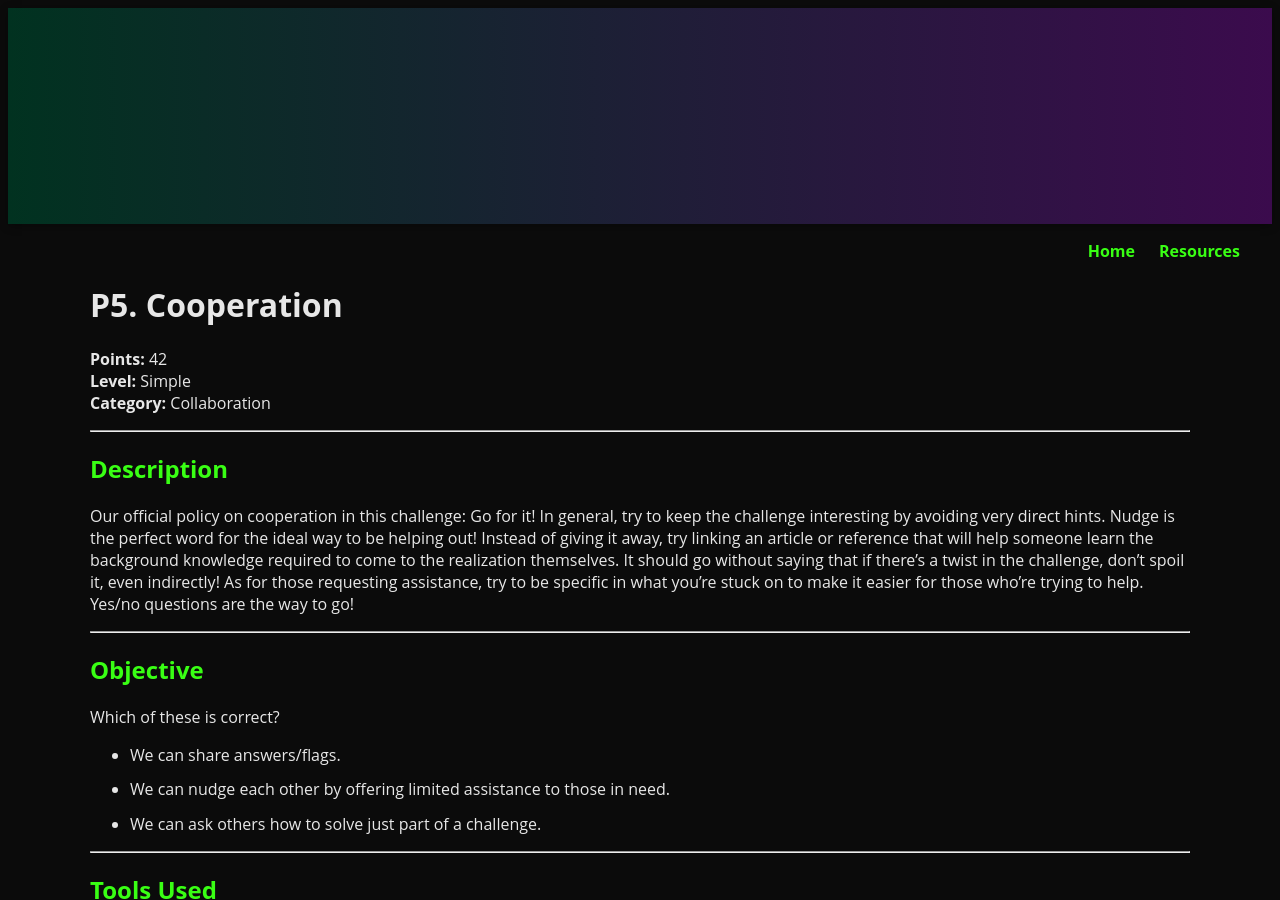
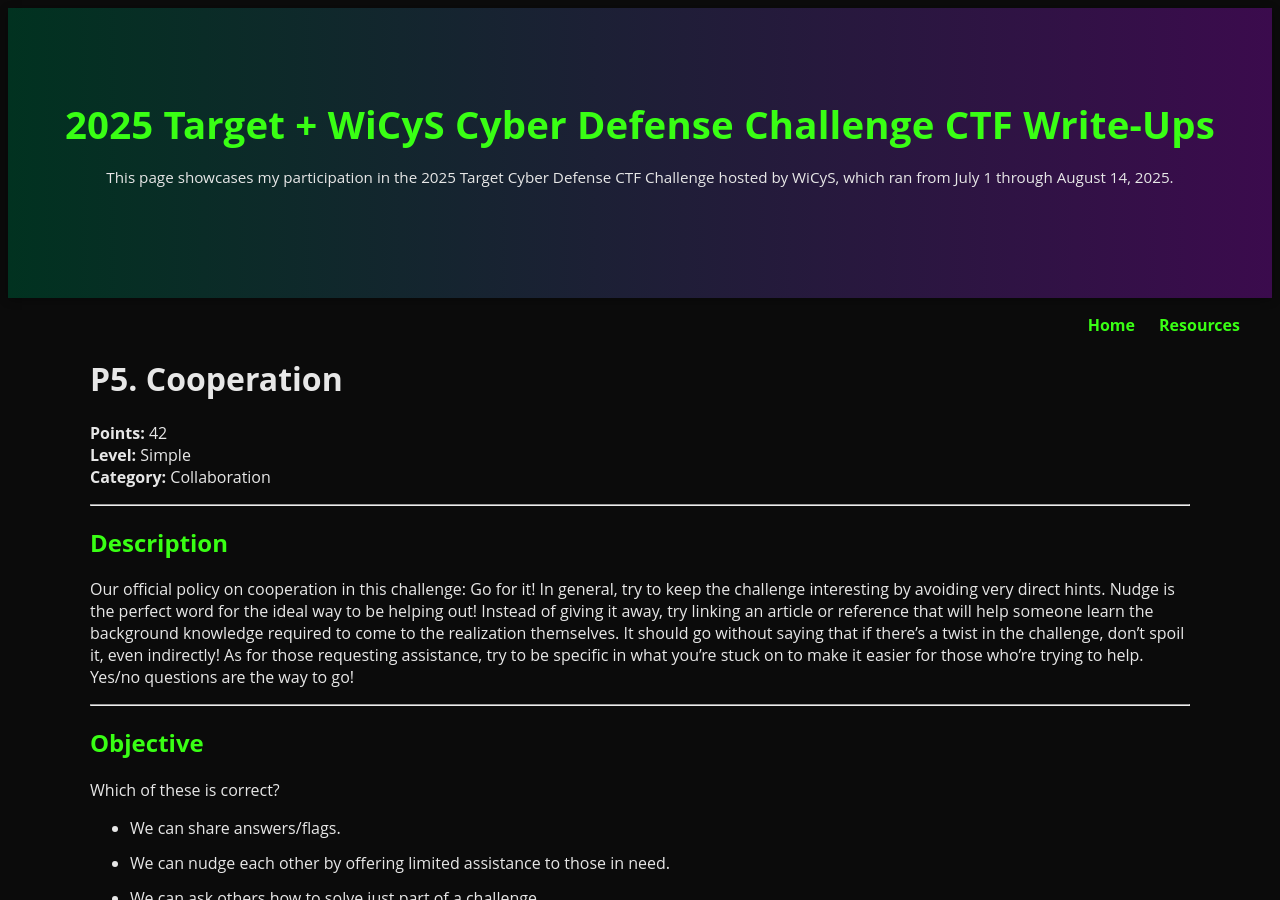
Before and after one commit to glsanclem/2025_wicys_target_ctf, a Jekyll site: the page built from practice_challenges/p5-cooperation.md, in a window 1280 px wide and 900 px high. Built offline with Jekyll 4.4.1, drawn with Linux system fonts in a browser that asks for light colours.

Commit message:
Update p5-cooperation.md

```diff
--- a/practice_challenges/p5-cooperation.md
+++ b/practice_challenges/p5-cooperation.md
@@ -1,7 +1,11 @@
 ---
 layout: default
-title: " P5. Cooperation"
+title: "Your Page Title Here"
+hero:
+  heading: "2025 Target + WiCyS Cyber Defense Challenge CTF Write-Ups"
+  text: "This page showcases my participation in the 2025 Target Cyber Defense CTF Challenge hosted by WiCyS, which ran from July 1 through August 14, 2025."
 ---
+
 
 # P5. Cooperation
 
```
